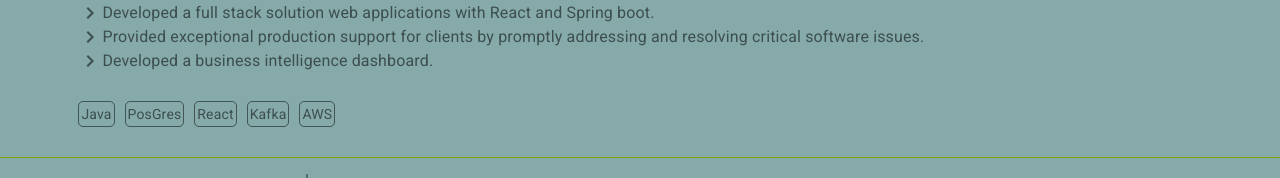
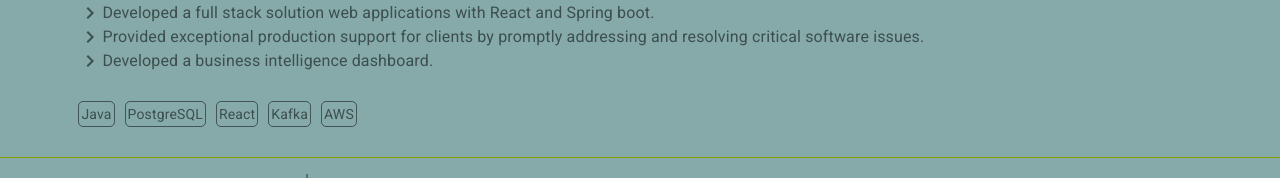
Before and after one commit to AbrahamBisrat/com_abisrat, a React (Create React App) app: page / in a window 1280 px wide. Shown: the part 2215-2393 px from the top of the page. Built offline with nearby package versions, Linux system fonts and the light colour scheme; no server answers.

Commit message:
spelling correct

```diff
--- a/src/components/data/expData.js
+++ b/src/components/data/expData.js
@@ -8,7 +8,7 @@ export const experiences = [
       "Provided exceptional production support for clients by promptly addressing and resolving critical software issues.",
       "Developed a business intelligence dashboard.",
     ],
-    lang: ["Java", "PosGres", "React", "Kafka", "AWS"],
+    lang: ["Java", "PostgreSQL", "React", "Kafka", "AWS"],
     imgSrc: "/logos/unnamedCompany.svg",
   },
   {
```
